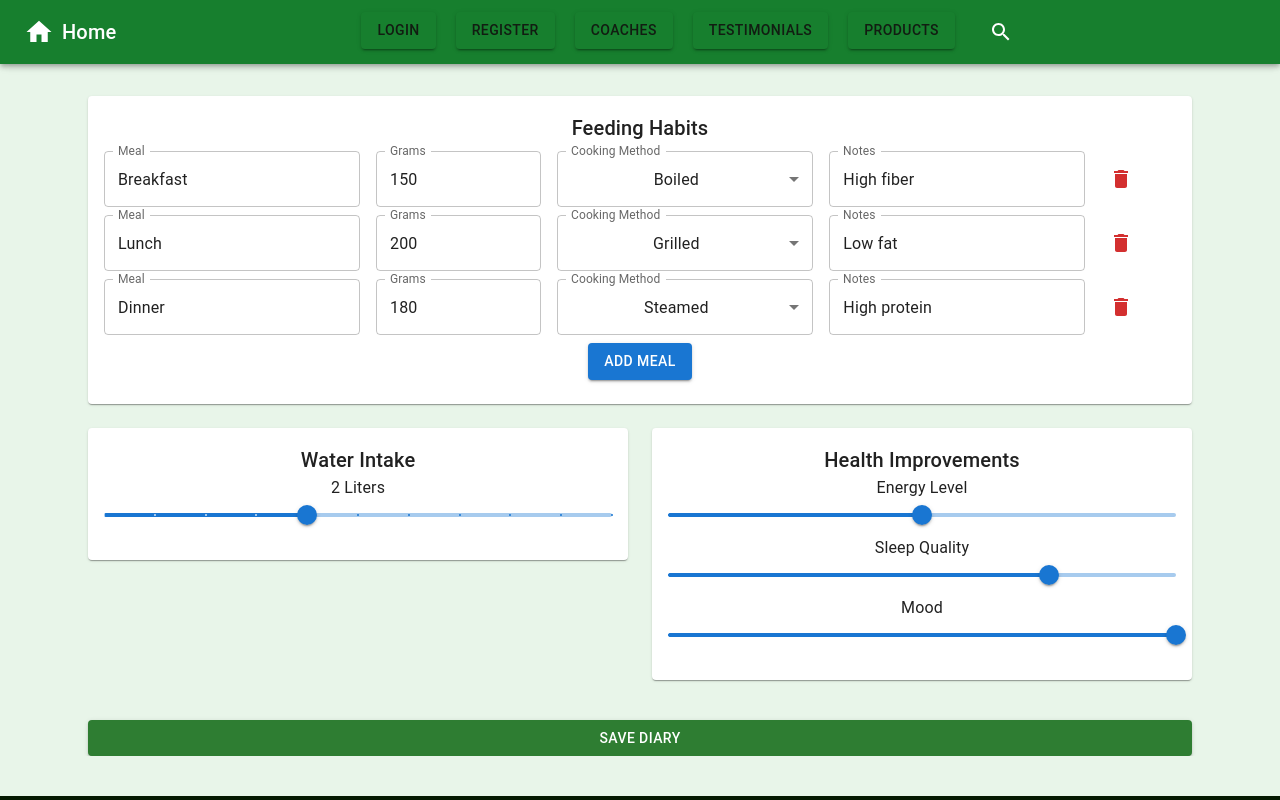
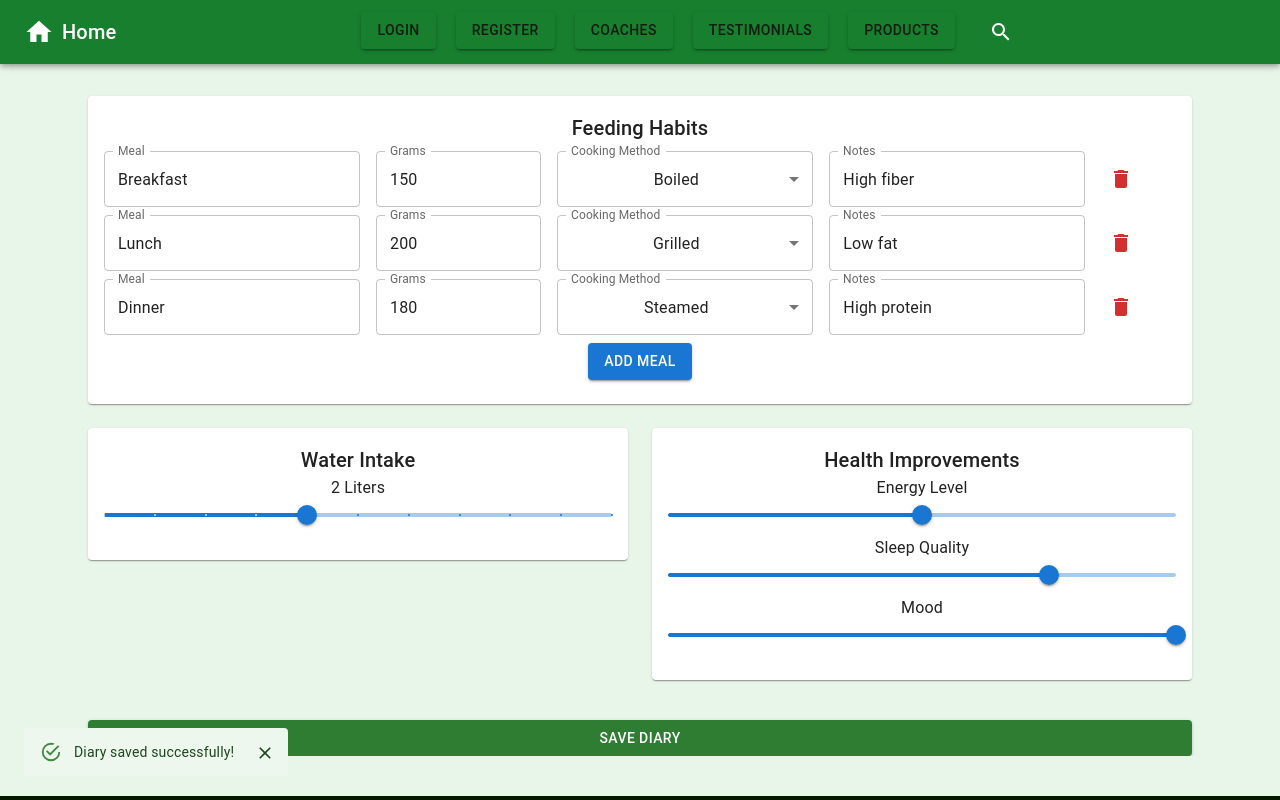
Before and after one commit to DreamersJS/website17, a React (Vite) app in the folder website-1712/client/: page /diary in a window 1280 px wide. Both pictures are taken after a click on the button "SAVE DIARY". Shown: the top 800 px of the page. Built offline with nearby package versions, Linux system fonts and the light colour scheme.

Commit message:
add input validation and Snackbar Feedback

```diff
--- a/website-1712/client/src/components/Diary.jsx
+++ b/website-1712/client/src/components/Diary.jsx
@@ -10,6 +10,8 @@ import {
   MenuItem,
   Slider,
   IconButton,
+  Snackbar,
+  Alert,
 } from "@mui/material";
 import { Delete } from "@mui/icons-material";
 import useScreenSize from "../hooks/useScreenSize";
@@ -20,7 +22,6 @@ const Diary = () => {
   if (width === null || height === null) {
     return <div>Loading...</div>;
   }
-  console.log("Width:", width);
 
   const [meals, setMeals] = useState([
     { meal: "Breakfast", grams: 150, type: "Boiled", notes: "High fiber" },
@@ -32,6 +33,9 @@ const Diary = () => {
   const [energyLevel, setEnergyLevel] = useState(3);
   const [sleepQuality, setSleepQuality] = useState(4);
   const [mood, setMood] = useState(5);
+
+  const [openSnackbar, setOpenSnackbar] = useState(false);
+  const [snackbarMessage, setSnackbarMessage] = useState("");
 
   const cookingMethods = ["Boiled", "Steamed", "Grilled", "Baked", "Raw", "Fried"];
 
@@ -50,9 +54,25 @@ const Diary = () => {
     setMeals(updatedMeals);
   };
 
+  const validateMeals = () => {
+    for (let meal of meals) {
+      if (!meal.meal.trim()) return "Meal name cannot be empty!";
+      if (isNaN(meal.grams) || meal.grams <= 0) return "Grams must be a positive number!";
+    }
+    return null;
+  };
+
   const handleSaveDiary = () => {
+    const errorMessage = validateMeals();
+    if (errorMessage) {
+      setSnackbarMessage(errorMessage);
+      setOpenSnackbar(true);
+      return;
+    }
+
     console.log("Saved Diary:", { meals, waterIntake, energyLevel, sleepQuality, mood });
-    alert("Diary Saved!");
+    setSnackbarMessage("Diary saved successfully!");
+    setOpenSnackbar(true);
   };
 
   return (
@@ -71,6 +91,8 @@ const Diary = () => {
                         label="Meal"
                         value={meal.meal}
                         onChange={(e) => handleMealChange(index, "meal", e.target.value)}
+                        error={!meal.meal.trim()}
+                        helperText={!meal.meal.trim() ? "Meal cannot be empty" : ""}
                       />
                     </Grid>
                     <Grid item xs={isDesktop ? 2 : 12}>
@@ -80,6 +102,10 @@ const Diary = () => {
                         label="Grams"
                         value={meal.grams}
                         onChange={(e) => handleMealChange(index, "grams", e.target.value)}
+                        error={isNaN(meal.grams) || meal.grams <= 0}
+                        helperText={
+                          isNaN(meal.grams) || meal.grams <= 0 ? "Enter a positive number" : ""
+                        }
                       />
                     </Grid>
                     <Grid item xs={isDesktop ? 3 : 12}>
@@ -171,6 +197,17 @@ const Diary = () => {
             </Button>
           </Grid>
         </Grid>
+
+        {/* Snackbar Notification */}
+        <Snackbar
+          open={openSnackbar}
+          autoHideDuration={3000}
+          onClose={() => setOpenSnackbar(false)}
+        >
+          <Alert onClose={() => setOpenSnackbar(false)} severity="success" sx={{ width: "100%" }}>
+            {snackbarMessage}
+          </Alert>
+        </Snackbar>
       </Container>
     </>
   );
```
